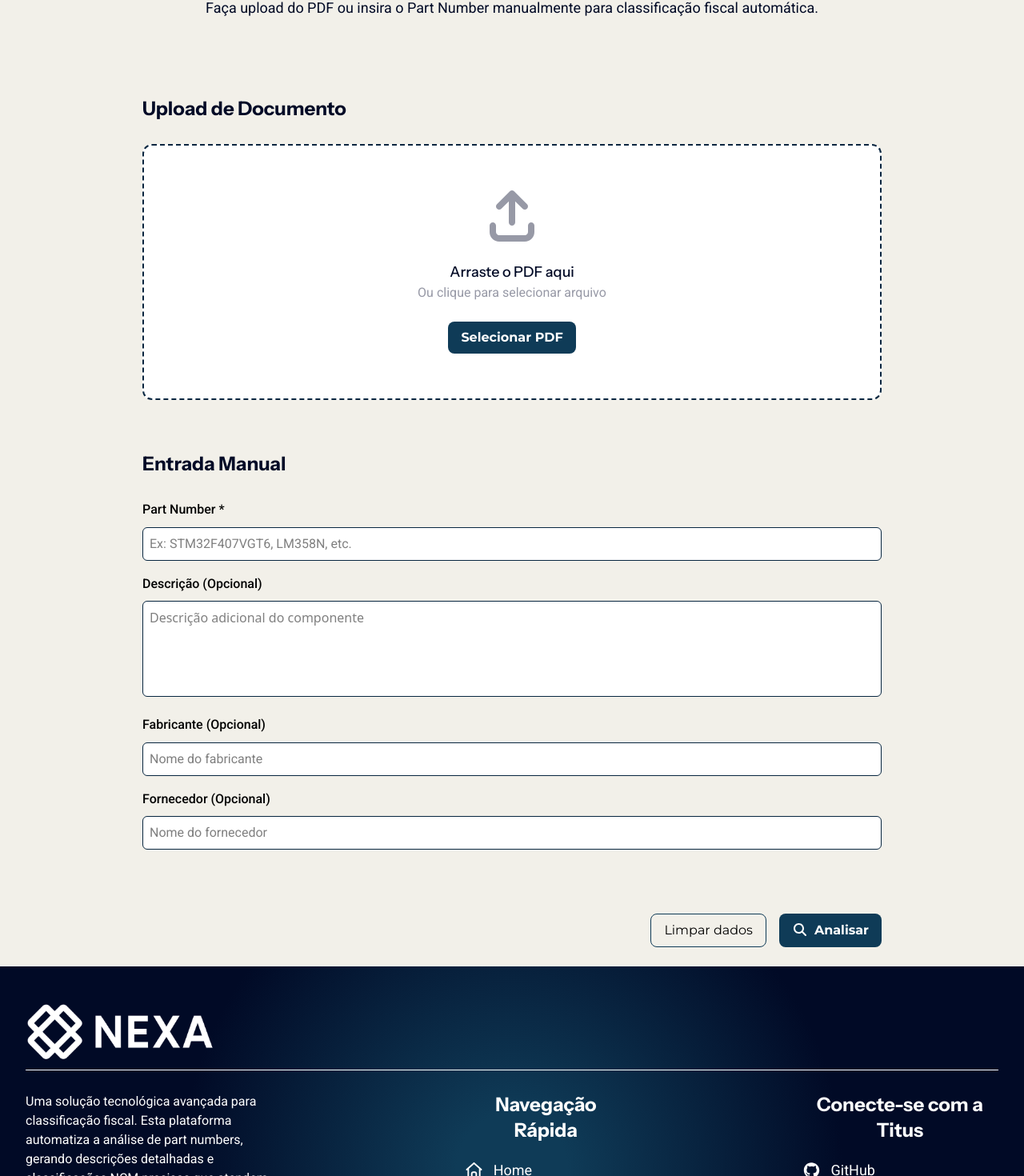
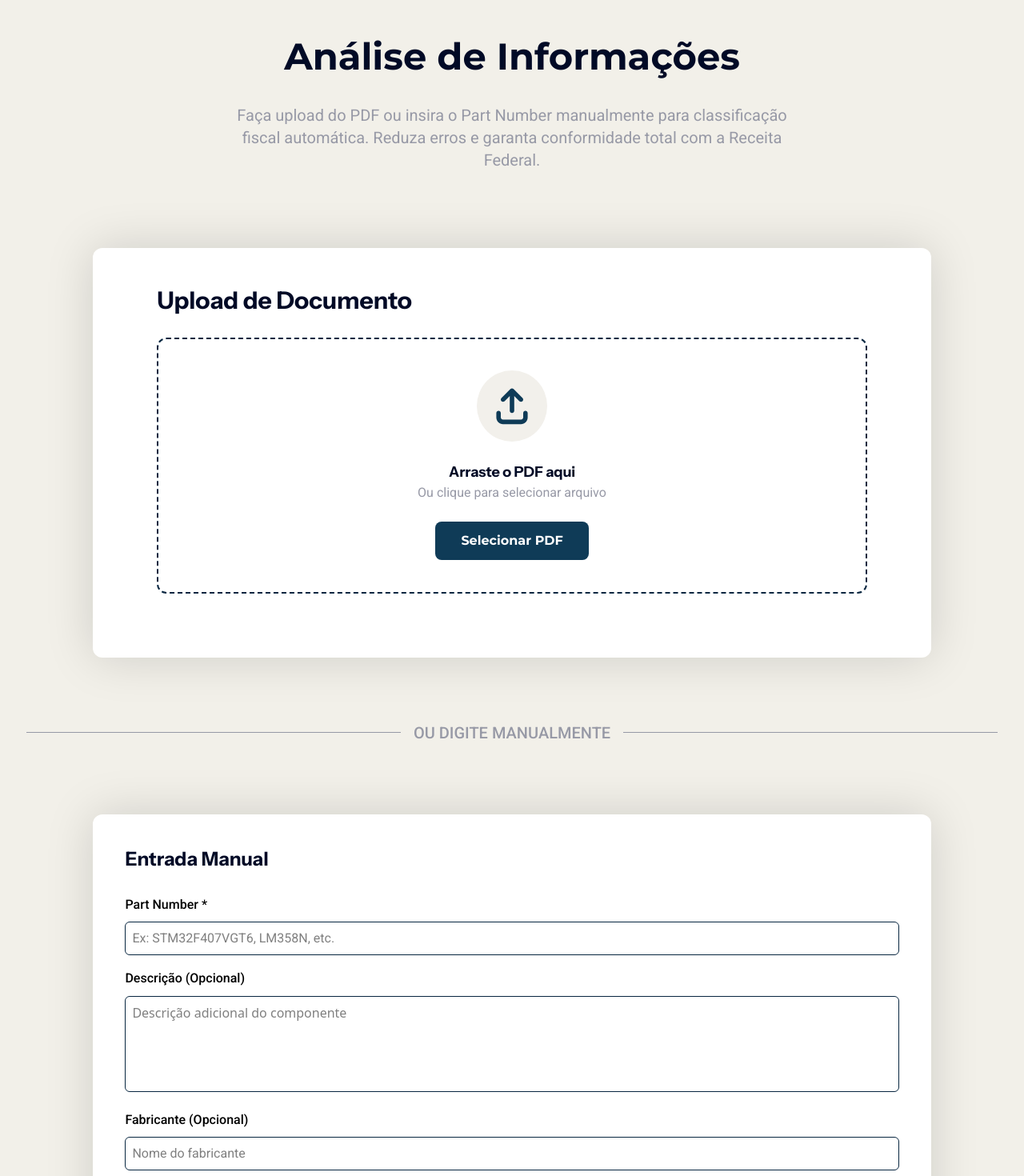
Before and after one commit to Titus-System/Nexa-frontend, a React (Vite) app: page /submit in a window 1280 px wide. Shown: the part 180-1650 px from the top of the page at 80% size. Built offline with nearby package versions, Linux system fonts and the light colour scheme.

Commit message:
style(pages): Atualização do estilo da página de Análise de Informações

```diff
--- a/src/pages/ClassificationPage.tsx
+++ b/src/pages/ClassificationPage.tsx
@@ -39,10 +39,10 @@ const SubmitPage: React.FC = () => {
   // }, [darkMode]);
 
   return (
-    <div className="p-6 flex flex-col justify-center items-center">
-      <div className="mt-24 mb-24">
-        <h1 className="text-4xl font-bold mb-4 text-[#010A26]">Análise de Informações</h1>
-        <p className="text-lg text-[#010A26]">Faça upload do PDF ou insira o Part Number manualmente para classificação fiscal automática.</p>
+    <div className="p-6 flex flex-col justify-center items-center mb-28">
+      <div className="mt-48 mb-24 flex flex-col items-center">
+        <h1 className="text-[2.9rem] font-bold mb-6 text-[#010A26]">Análise de Informações</h1>
+        <p className="text-xl text-[#9799A6] w-[60%]">Faça upload do PDF ou insira o Part Number manualmente para classificação fiscal automática. Reduza erros e garanta conformidade total com a Receita Federal.</p>
       </div>
       {/* <button
         className="bg-[#0F3B57] text-white rounded-lg px-4 py-2 font-medium"
@@ -50,31 +50,83 @@ const SubmitPage: React.FC = () => {
       >
         {darkMode ? "Modo Claro ☀️" : "Modo Escuro 🌙"}
       </button> */}
-      <div className="w-[75%]">
-        <h2 className="font-semibold text-[#010A26] text-2xl mb-7 text-left">Upload de Documento</h2>
-        <div className="bg-white h-[20rem] w-[100%] flex justify-center items-center flex-col gap-6 border-2 border-dashed border-[#082640] rounded-xl mb-16">
-          <FontAwesomeIcon icon={faArrowUpFromBracket} className="text-[#9799A6] text-[4rem]"/>
+      <div className="w-[85%]">
+        <div className="bg-white pt-12 pb-20 px-20 rounded-xl shadow-[0_0_60px_rgba(0,0,0,0.15)] flex flex-col justify-center mb-20">
+          <h2 className="font-semibold text-[#010A26] text-3xl mb-7 text-left">Upload de Documento</h2>
+          <div className="bg-white h-[20rem] w-[100%] flex justify-center items-center flex-col gap-6 border-2 border-dashed border-[#082640] rounded-xl">
+            <FontAwesomeIcon icon={faArrowUpFromBracket} className="flex justify-center items-center text-[#0F3B57] text-[2.8rem] bg-[#F2F0EB] py-[1.4rem] px-[1rem] rounded-[100%]"/>
             <div>
-            <h3 className="text-[#010A26] font-medium text-lg">Arraste o PDF aqui</h3>
+              <h3 className="text-[#010A26] font-semibold text-lg">Arraste o PDF aqui</h3>
               <p className="text-[#9799A6]">Ou clique para selecionar arquivo</p>
             </div>
-          <button className="font-bold text-base bg-[#0F3B57] py-2 px-4 text-white rounded-lg">Selecionar PDF</button>
+            <button className="font-bold text-base bg-[#0F3B57] py-3 px-8 text-white rounded-lg">Selecionar PDF</button>
           </div>
+        </div>
+        </div>
+        <div className="mb-10 flex flex-row items-center justify-center gap-4 w-[100%]">
+          <hr className="w-[38%] text-[#9799A6]"/>
+          <p className="text-[#9799A6] text-xl font-medium">OU DIGITE MANUALMENTE</p>
+          <hr className="w-[38%] text-[#9799A6]"/>
+        </div>
+        <div className="w-[85%]">
+          <div className="pt-12 pb-20 flex flex-col justify-center w-full">
+            <form onSubmit={handleSubmit} className="w-full">
+              {/* Caixa branca ocupa toda a largura */}
+              <div className="bg-white shadow-[0_0_60px_rgba(0,0,0,0.15)] rounded-xl p-10 mb-10 w-full">
                 <h2 className="font-semibold text-[#010A26] text-2xl text-left mb-7">Entrada Manual</h2>
-        <form onSubmit={handleSubmit}>
-          <div className="text-left space-y-4 mb-20">
+
+                <div className="text-left space-y-4">
                   <label className="font-medium" htmlFor="partnumber">Part Number *</label>
-            <input className="border p-2 w-full bg-white border-[#082640] rounded-md mt-[0.6rem]" name="partnumber" placeholder="Ex: STM32F407VGT6, LM358N, etc." value={form.partnumber} onChange={handleChange} required />
-            <label className="font-medium" htmlFor="partnumber">Descrição (Opcional)</label>
-            <textarea className="border p-2 w-full bg-white border-[#082640] rounded-md mt-[0.6rem] h-30 resize-none" name="description" placeholder="Descrição adicional do componente" value={form.description} onChange={handleChange} />
-            <label className="font-medium" htmlFor="partnumber">Fabricante (Opcional)</label>
-            <input className="border p-2 w-full bg-white border-[#082640] rounded-md mt-[0.6rem]" name="manufacturer" placeholder="Nome do fabricante" value={form.manufacturer} onChange={handleChange} />
-            <label className="font-medium" htmlFor="partnumber">Fornecedor (Opcional)</label>
-            <input className="border p-2 w-full bg-white border-[#082640] rounded-md mt-[0.6rem]" name="supplier" placeholder="Nome do fornecedor" value={form.supplier} onChange={handleChange} />
+                  <input
+                    className="border p-2 w-full bg-white border-[#082640] rounded-md mt-[0.6rem]"
+                    name="partnumber"
+                    placeholder="Ex: STM32F407VGT6, LM358N, etc."
+                    value={form.partnumber}
+                    onChange={handleChange}
+                    required
+                  />
+
+                  <label className="font-medium" htmlFor="description">Descrição (Opcional)</label>
+                  <textarea
+                    className="border p-2 w-full bg-white border-[#082640] rounded-md mt-[0.6rem] h-30 resize-none"
+                    name="description"
+                    placeholder="Descrição adicional do componente"
+                    value={form.description}
+                    onChange={handleChange}
+                  />
+
+                  <label className="font-medium" htmlFor="manufacturer">Fabricante (Opcional)</label>
+                  <input
+                    className="border p-2 w-full bg-white border-[#082640] rounded-md mt-[0.6rem]"
+                    name="manufacturer"
+                    placeholder="Nome do fabricante"
+                    value={form.manufacturer}
+                    onChange={handleChange}
+                  />
+
+                  <label className="font-medium" htmlFor="supplier">Fornecedor (Opcional)</label>
+                  <input
+                    className="border p-2 w-full bg-white border-[#082640] rounded-md mt-[0.6rem]"
+                    name="supplier"
+                    placeholder="Nome do fornecedor"
+                    value={form.supplier}
+                    onChange={handleChange}
+                  />
                 </div>
+              </div>
+
+              {/* Botões fora do fundo branco */}
               <div className="flex justify-end gap-4">
-            <button type="reset" className="rounded-lg font-medium text-base border-1 py-2 px-4 border-[#0F3B57] cursor-pointer">Limpar dados</button>
-            <button type="submit" className="bg-[#0F3B57] text-white text-base px-4 py-2 rounded-lg font-bold cursor-pointer">
+                <button
+                  type="reset"
+                  className="rounded-lg font-medium text-base border-1 py-2 px-4 border-[#0F3B57] cursor-pointer"
+                >
+                  Limpar dados
+                </button>
+                <button
+                  type="submit"
+                  className="bg-[#0F3B57] text-white text-base px-4 py-2 rounded-lg font-bold cursor-pointer"
+                >
                   <FontAwesomeIcon icon={faMagnifyingGlass} className="mr-2" />
                   Analisar
                 </button>
@@ -82,6 +134,8 @@ const SubmitPage: React.FC = () => {
             </form>
           </div>
         </div>
+
+      </div>
     );
   };
 
```
Lines whose indentation alone changed are shown as unchanged.
